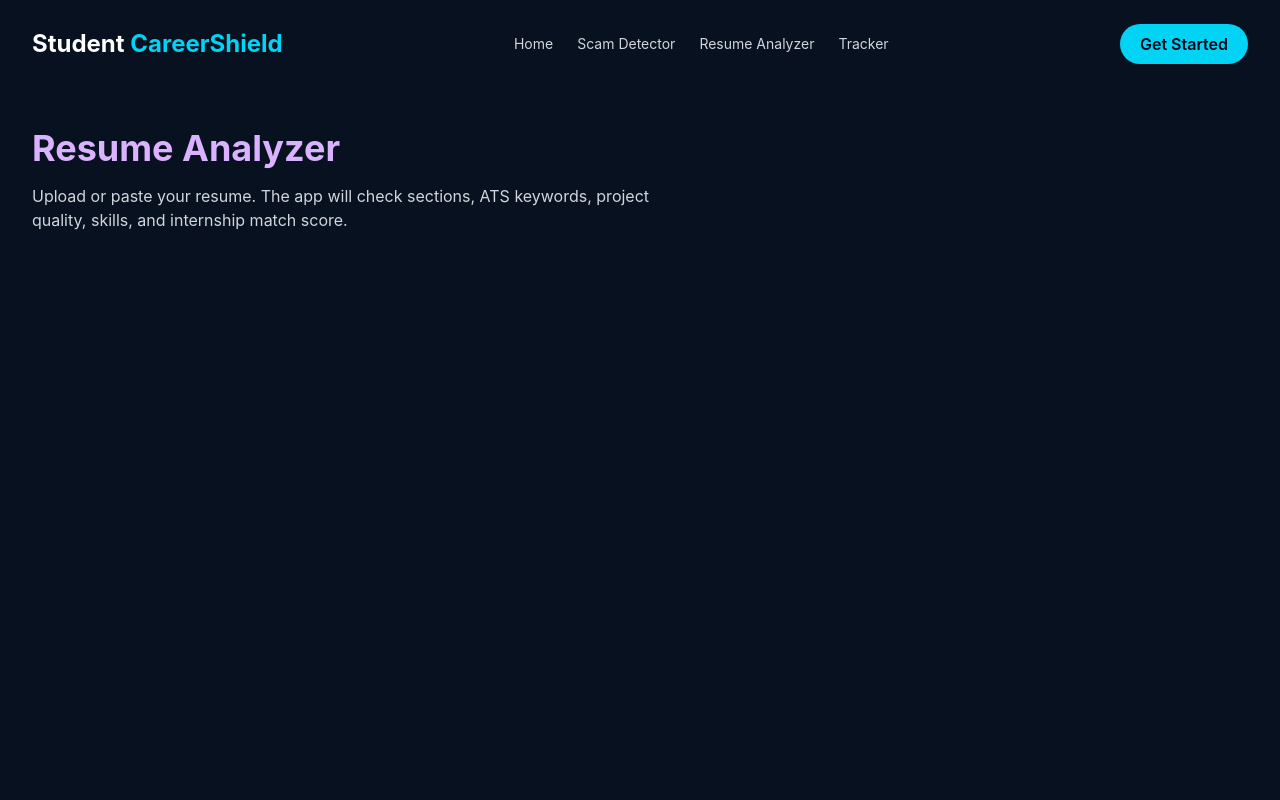
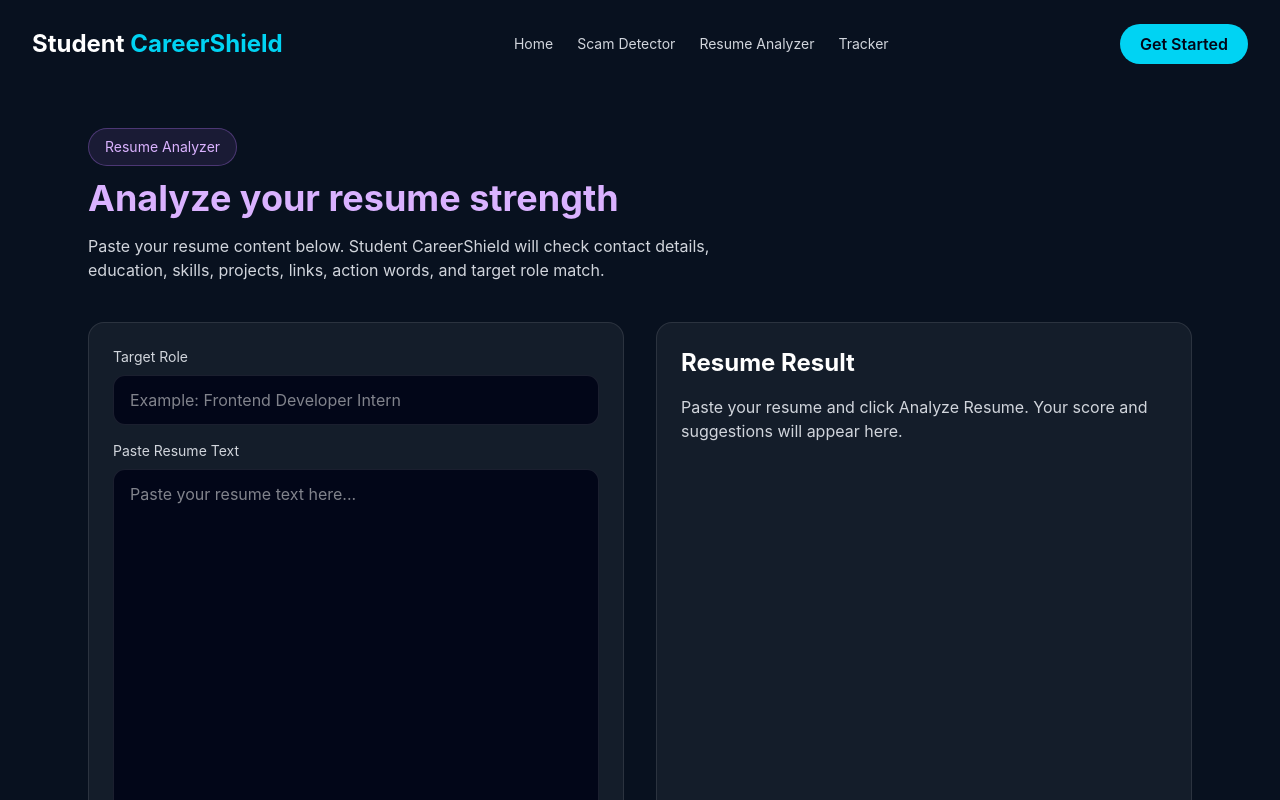
Before and after one commit to CodedByAryanSingh/student-careershield, a React (Vite) app in the folder client/: page /resume-analyzer in a window 1280 px wide. Shown: the top 800 px of the page. Built offline with nearby package versions, Linux system fonts and the light colour scheme.

Commit message:
Add resume analyzer frontend logic

```diff
--- a/client/src/pages/ResumeAnalyzer.jsx
+++ b/client/src/pages/ResumeAnalyzer.jsx
@@ -1,16 +1,221 @@
+import { useState } from "react"
 import Navbar from "../components/Navbar"
 
 function ResumeAnalyzer() {
+  const [resumeText, setResumeText] = useState("")
+  const [targetRole, setTargetRole] = useState("")
+  const [result, setResult] = useState(null)
+
+  function analyzeResume(event) {
+    event.preventDefault()
+
+    const text = resumeText.toLowerCase()
+    let score = 0
+    const strengths = []
+    const improvements = []
+
+    if (text.includes("email") || text.includes("@")) {
+      score += 10
+      strengths.push("Contact email found.")
+    } else {
+      improvements.push("Add a professional email address.")
+    }
+
+    if (text.includes("education") || text.includes("b.tech") || text.includes("degree")) {
+      score += 10
+      strengths.push("Education section found.")
+    } else {
+      improvements.push("Add an Education section.")
+    }
+
+    if (text.includes("skills")) {
+      score += 15
+      strengths.push("Skills section found.")
+    } else {
+      improvements.push("Add a clear Skills section.")
+    }
+
+    if (text.includes("project") || text.includes("projects")) {
+      score += 20
+      strengths.push("Project section found.")
+    } else {
+      improvements.push("Add at least 2 strong projects with links.")
+    }
+
+    if (text.includes("github") || text.includes("linkedin")) {
+      score += 10
+      strengths.push("GitHub or LinkedIn link found.")
+    } else {
+      improvements.push("Add GitHub and LinkedIn profile links.")
+    }
+
+    if (
+      text.includes("developed") ||
+      text.includes("built") ||
+      text.includes("created") ||
+      text.includes("designed") ||
+      text.includes("implemented")
+    ) {
+      score += 15
+      strengths.push("Action words found in resume.")
+    } else {
+      improvements.push("Use strong action words like Built, Developed, Designed, Implemented.")
+    }
+
+    if (resumeText.length > 500) {
+      score += 10
+      strengths.push("Resume has enough content for basic analysis.")
+    } else {
+      improvements.push("Resume content looks too short. Add more details about projects and skills.")
+    }
+
+    if (targetRole.trim()) {
+      const roleWords = targetRole.toLowerCase().split(" ")
+      const matchedWords = roleWords.filter((word) => text.includes(word))
+
+      if (matchedWords.length > 0) {
+        score += 10
+        strengths.push(`Resume matches some target role keywords: ${matchedWords.join(", ")}.`)
+      } else {
+        improvements.push("Add more keywords related to your target role.")
+      }
+    }
+
+    const finalScore = Math.min(score, 100)
+
+    let level = "Needs Improvement"
+    let color = "text-red-300"
+
+    if (finalScore >= 75) {
+      level = "Strong Resume"
+      color = "text-emerald-300"
+    } else if (finalScore >= 50) {
+      level = "Good, But Can Improve"
+      color = "text-yellow-300"
+    }
+
+    setResult({
+      score: finalScore,
+      level,
+      color,
+      strengths,
+      improvements,
+    })
+  }
+
   return (
     <main className="min-h-screen bg-[#08111f] text-white">
       <Navbar />
 
-      <section className="px-8 py-10">
-        <h1 className="text-4xl font-bold text-purple-300">Resume Analyzer</h1>
-        <p className="mt-4 max-w-2xl text-gray-300">
-          Upload or paste your resume. The app will check sections, ATS keywords,
-          project quality, skills, and internship match score.
-        </p>
+      <section className="mx-auto max-w-6xl px-6 py-10">
+        <div className="mb-10">
+          <p className="mb-3 inline-block rounded-full border border-purple-400/30 bg-purple-400/10 px-4 py-2 text-sm text-purple-300">
+            Resume Analyzer
+          </p>
+
+          <h1 className="text-4xl font-bold text-purple-300">
+            Analyze your resume strength
+          </h1>
+
+          <p className="mt-4 max-w-2xl text-gray-300">
+            Paste your resume content below. Student CareerShield will check contact
+            details, education, skills, projects, links, action words, and target role match.
+          </p>
+        </div>
+
+        <div className="grid gap-8 lg:grid-cols-2">
+          <form
+            onSubmit={analyzeResume}
+            className="rounded-2xl border border-white/10 bg-white/5 p-6"
+          >
+            <div className="mb-4">
+              <label className="mb-2 block text-sm text-gray-300">
+                Target Role
+              </label>
+              <input
+                type="text"
+                value={targetRole}
+                onChange={(event) => setTargetRole(event.target.value)}
+                placeholder="Example: Frontend Developer Intern"
+                className="w-full rounded-xl border border-white/10 bg-slate-950 px-4 py-3 text-white outline-none focus:border-purple-400"
+              />
+            </div>
+
+            <div className="mb-5">
+              <label className="mb-2 block text-sm text-gray-300">
+                Paste Resume Text
+              </label>
+              <textarea
+                value={resumeText}
+                onChange={(event) => setResumeText(event.target.value)}
+                rows="14"
+                placeholder="Paste your resume text here..."
+                className="w-full resize-none rounded-xl border border-white/10 bg-slate-950 px-4 py-3 text-white outline-none focus:border-purple-400"
+              ></textarea>
+            </div>
+
+            <button className="w-full rounded-xl bg-purple-400 px-6 py-3 font-bold text-slate-950 hover:bg-purple-300">
+              Analyze Resume
+            </button>
+          </form>
+
+          <div className="rounded-2xl border border-white/10 bg-white/5 p-6">
+            <h2 className="text-2xl font-bold">Resume Result</h2>
+
+            {!result ? (
+              <p className="mt-4 text-gray-300">
+                Paste your resume and click Analyze Resume. Your score and suggestions
+                will appear here.
+              </p>
+            ) : (
+              <div className="mt-6">
+                <div className="rounded-2xl border border-white/10 bg-slate-950 p-6">
+                  <p className="text-sm text-gray-400">Resume Score</p>
+                  <h3 className={`mt-2 text-5xl font-extrabold ${result.color}`}>
+                    {result.score}/100
+                  </h3>
+                  <p className={`mt-2 text-xl font-bold ${result.color}`}>
+                    {result.level}
+                  </p>
+                </div>
+
+                <div className="mt-6">
+                  <h3 className="mb-3 text-lg font-bold text-emerald-300">
+                    Strengths
+                  </h3>
+
+                  <ul className="space-y-3">
+                    {result.strengths.map((item, index) => (
+                      <li
+                        key={index}
+                        className="rounded-xl border border-white/10 bg-slate-950 px-4 py-3 text-gray-300"
+                      >
+                        {item}
+                      </li>
+                    ))}
+                  </ul>
+                </div>
+
+                <div className="mt-6">
+                  <h3 className="mb-3 text-lg font-bold text-yellow-300">
+                    Improvements
+                  </h3>
+
+                  <ul className="space-y-3">
+                    {result.improvements.map((item, index) => (
+                      <li
+                        key={index}
+                        className="rounded-xl border border-white/10 bg-slate-950 px-4 py-3 text-gray-300"
+                      >
+                        {item}
+                      </li>
+                    ))}
+                  </ul>
+                </div>
+              </div>
+            )}
+          </div>
+        </div>
       </section>
     </main>
   )
```
